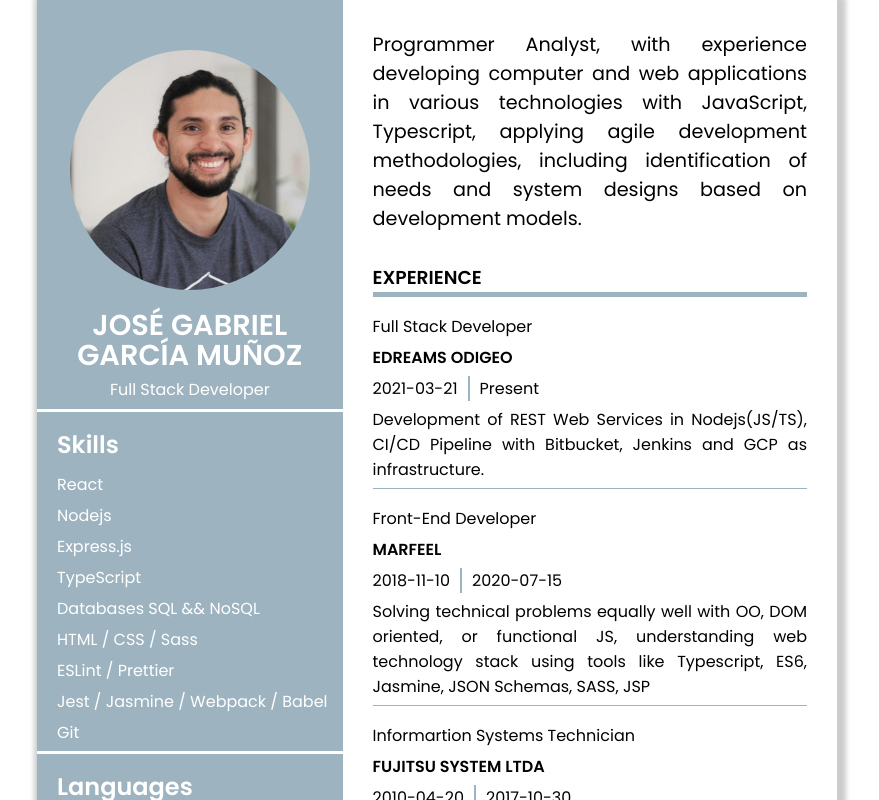
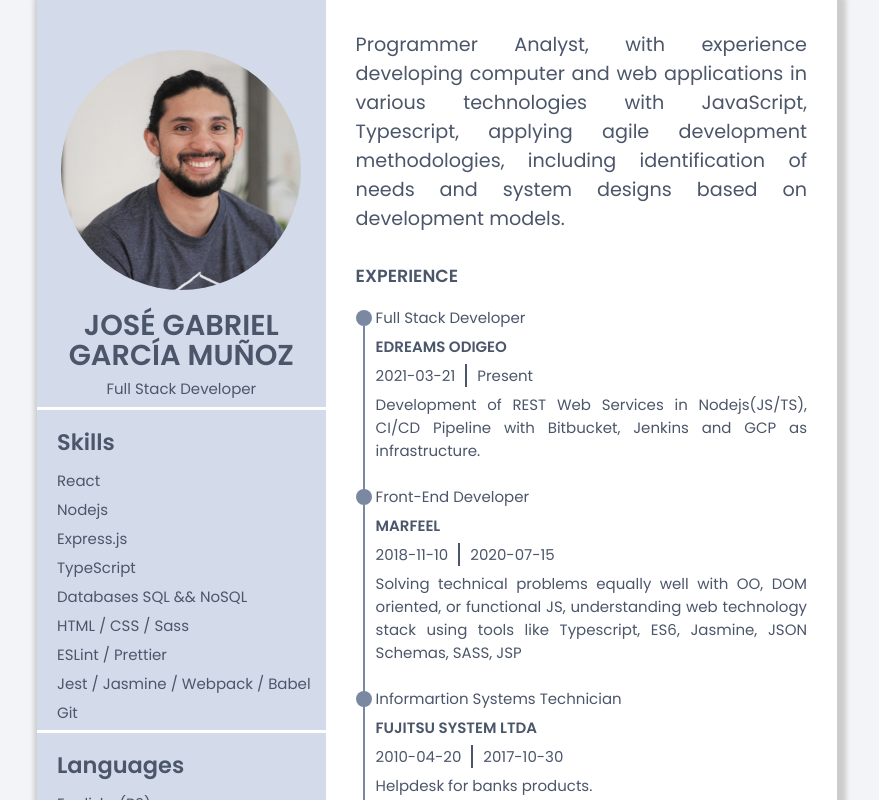
Before and after one commit to gabogarciam/resume, a React app: page / in a window 1280 px wide. Shown: the top 800 px of the page, without its empty margins (203-1082 px from the left). Built offline with nearby package versions, Linux system fonts and the light colour scheme.

Commit message:
style: :lipstick: styles
Added rounder, line and styles + mixin

```diff
--- a/src/App.scss
+++ b/src/App.scss
@@ -1,13 +1,78 @@
 @import url('https://fonts.googleapis.com/css2?family=Poppins:wght@400;500;600&display=swap');
+@import 'variables';
 
 * {
     margin: 0;
     padding: 0;
-    box-sizing: border-box;
     list-style: none;
     font-family: 'Poppins', sans-serif;
+    ::before,
+    ::after {
+        box-sizing: border-box;
+    }
 }
 
 html {
     scroll-behavior: smooth;
 }
+
+body {
+    margin: 0 0 var(--header-height) 0;
+    padding: 0;
+    font-family: var(--body-font);
+    font-size: var(--normal-font-size);
+    background-color: var(--body-color);
+    color: var(--text-color);
+}
+
+.experience__education {
+    margin-top: var(--mb-4);
+}
+
+.work__experience, .education__experience, .position, .date {
+    display: flex;
+}
+
+.__rounder {
+    display: block;
+    background-color: var(--text-color-light);
+    position: relative;
+    width: 16px;
+    height: 16px;
+    border-radius: 50%;
+    margin-top: .25rem;
+    margin-right: 0.25rem;
+}
+
+.__line {
+    width: 2px;
+    height: 110%;
+    -webkit-transform: translate(7px);
+    transform: translate(7px);
+    display: block;
+    background-color: var(--text-color-light);
+    animation: draw-line 5s;
+    animation-fill-mode: forwards;
+}
+
+@keyframes draw-line {
+    0% {
+        height: 0;
+    }
+
+    100% {
+        height: 110%;
+    }
+}
+
+.date li:last-child::before {
+    content: "";
+    top: 5px;
+    width: 6px;
+    height: 6px;
+    margin-right: 10px;
+}
+
+.date li:last-child {
+    margin-left: 10px;
+}
--- a/src/_variables.scss
+++ b/src/_variables.scss
@@ -1,3 +1,52 @@
-$main-color: #9db4c0;
-$mobile-main-color: #6096ba;
-$--white: #fff;
+:root {
+    --header-height: 3rem;
+
+    --title-color: #434c5e;
+    --text-color: #4c566a;
+    --text-color-light: #7b88a1;
+    --container-color: #ffffff;
+    --container-color-alt: #f7f9fb;
+    --body-color: #f2f4f8;
+    --container-basics: #d3dbeb;
+
+    --body-font: "Poppins", sans-serif;
+    --h1-font-size: 1.5rem;
+    --h2-font-size: 1.25rem;
+    --h3-font-size: 1rem;
+    --normal-font-size: 0.938rem;
+    --small-font-size: 0.875rem;
+    --smaller-font-size: 0.813rem;
+
+    --font-medium: 500;
+    --font-semi-bold: 600;
+
+    --mb-1: 0.5rem;
+    --mb-2: 1rem;
+    --mb-3: 1.5rem;
+    --mb-4: 3.5rem;
+
+    --z-tooltip: 10;
+    --z-fixed: 100;
+
+    --mobile-main-color: #6096ba;
+}
+
+@supports (-moz-appearance:none) {
+    .date li:last-child::before {
+        border: .10rem solid var(--text-color);
+     }
+}
+
+@media screen and (-webkit-min-device-pixel-ratio:0) and (min-resolution:.001dpcm) {
+    .date li:last-child::before {
+        border: 1px solid var(--text-color);
+    }
+}
+
+@media not all and (min-resolution:.001dpcm){
+    @supports (-webkit-appearance:none) and (stroke-color:transparent) {
+        .date li:last-child::before {
+            border: 1px solid var(--text-color);
+        }
+    }
+}
--- a/src/components/Education/Education.js
+++ b/src/components/Education/Education.js
@@ -9,11 +9,17 @@ const Education = ({ education }) => {
       {education.map((item) => {
         return (
           <ul className="education__experience" key={item.institution}>
-            <li>{item.area}</li>
-            <li className="institution">{item.institution}</li>
-            <div className="date">
-              <li>{item.startDate}</li>
-              <li>{item.endDate}</li>
+            <div className="experience__time">
+              <span className="__rounder"></span>
+              <span className="__line"></span>
+            </div>
+            <div className="experience__data bd-grid">
+              <li>{item.area}</li>
+              <li className="institution">{item.institution}</li>
+              <div className="date">
+                <li>{item.startDate}</li>
+                <li>{item.endDate}</li>
+              </div>
             </div>
           </ul>
         );
--- a/src/components/Experience/Experience.js
+++ b/src/components/Experience/Experience.js
@@ -9,13 +9,19 @@ const Experience = ({ works }) => {
       {works.map((item, index) => {
         return (
           <ul className="work__experience" key={index}>
-            <li>{item.position}</li>
-            <li className="company">{item.company}</li>
-            <div className="date">
-              <li>{item.startDate}</li>
-              <li>{item.endDate}</li>
+            <div className="experience__time">
+              <span className="__rounder"></span>
+              <span className="__line"></span>
             </div>
-            <li>{item.summary}</li>
+            <div className="experience__data bd-grid">
+              <li className="position">{item.position}</li>
+              <li className="company">{item.company}</li>
+              <div className="date">
+                <li>{item.startDate}</li>
+                <li>{item.endDate}</li>
+              </div>
+              <li>{item.summary}</li>
+            </div>
           </ul>
         );
       })}
--- a/src/components/Experience/Experience.scss
+++ b/src/components/Experience/Experience.scss
@@ -1,21 +1,4 @@
 @import '../../variables';
-
-.date {
-    display: flex;
-}
-
-.date li:last-child::before {
-    content: "";
-    top: 5px;
-    width: 6px;
-    height: 6px;
-    border: 1px solid $main-color;
-    margin-right: 10px;
-}
-
-.date li:last-child {
-    margin-left: 10px;
-}
 
 .company {
     text-transform: uppercase;
--- a/src/components/Resume/Resume.scss
+++ b/src/components/Resume/Resume.scss
@@ -7,10 +7,8 @@
     box-shadow: 3px 3px 5px 6px #ccc;
 }
 
-.resume__basics {
-    background: $main-color;
+.resume__profile {
     text-align: center;
-    color: $--white;
 }
 
 .resume__basics .basics {
@@ -18,39 +16,68 @@
     padding: 15px 15px 0 20px;
 }
 
-.resume__basics h2 {
+h2 {
     margin-bottom: 10px;
+}
+
+.resume__basics {
+    background-color: var(--container-basics);
 }
 
 .resume__main {
     width: 100%;
-    background: $--white;
+    background: var(--container-color);
     padding: 30px;
     text-align: justify;
 }
 
-.resume__main h3 {
+h3 {
     margin-top: 30px;
-    border-bottom: 5px solid $main-color;
     text-transform: uppercase;
 }
 
 .work__experience, .education__experience {
     margin: 17px 0;
-    border-bottom: 0.5px solid $main-color;
 }
 
 a {
-    color: $--white;
+    color: var(--text-color);
 }
 
 li {
     margin-bottom: 6px;
 }
 
+.loader {
+    margin: 0 auto;
+    width: 40px;
+    height: 40px;
+  }
+
+  .loader:after {
+    content: " ";
+    display: block;
+    width: 30px;
+    height: 30px;
+    margin: 1px;
+    border-radius: 50%;
+    border: 5px solid rgb(42, 64, 158);
+    border-color: rgb(59, 75, 184) transparent #fff transparent;
+    animation: loader 1.2s linear infinite;
+  }
+
+  @keyframes loader {
+    0% {
+      transform: rotate(0deg);
+    }
+    100% {
+      transform: rotate(360deg);
+    }
+  }
+
 @media only screen and (max-width: 991px) {
     body {
-        background-color: $mobile-main-color;
+        background-color: var(--container-basics)!important;
     }
 
     .container__resume {
@@ -62,13 +89,16 @@ li {
 
     .resume__basics {
         width: 100%;
-        background-color: transparent;
+        background-color: transparent
     }
 
     .resume__main {
         width: auto;
+        height: 100%;
+        overflow: auto;
         padding: 20px;
         margin-top: 50px;
+        background-color: transparent;
     }
 
     .resume__experience {
--- a/src/components/Skills/Skills.scss
+++ b/src/components/Skills/Skills.scss
@@ -1,6 +1,6 @@
 .resume__skills {
-    border-top: 3px solid #fff;
-    border-bottom: 3px solid #fff;
+    border-top: 3px solid var(--container-color);
+    border-bottom: 3px solid var(--container-color);
 }
 
 .resume__skills li {
```
